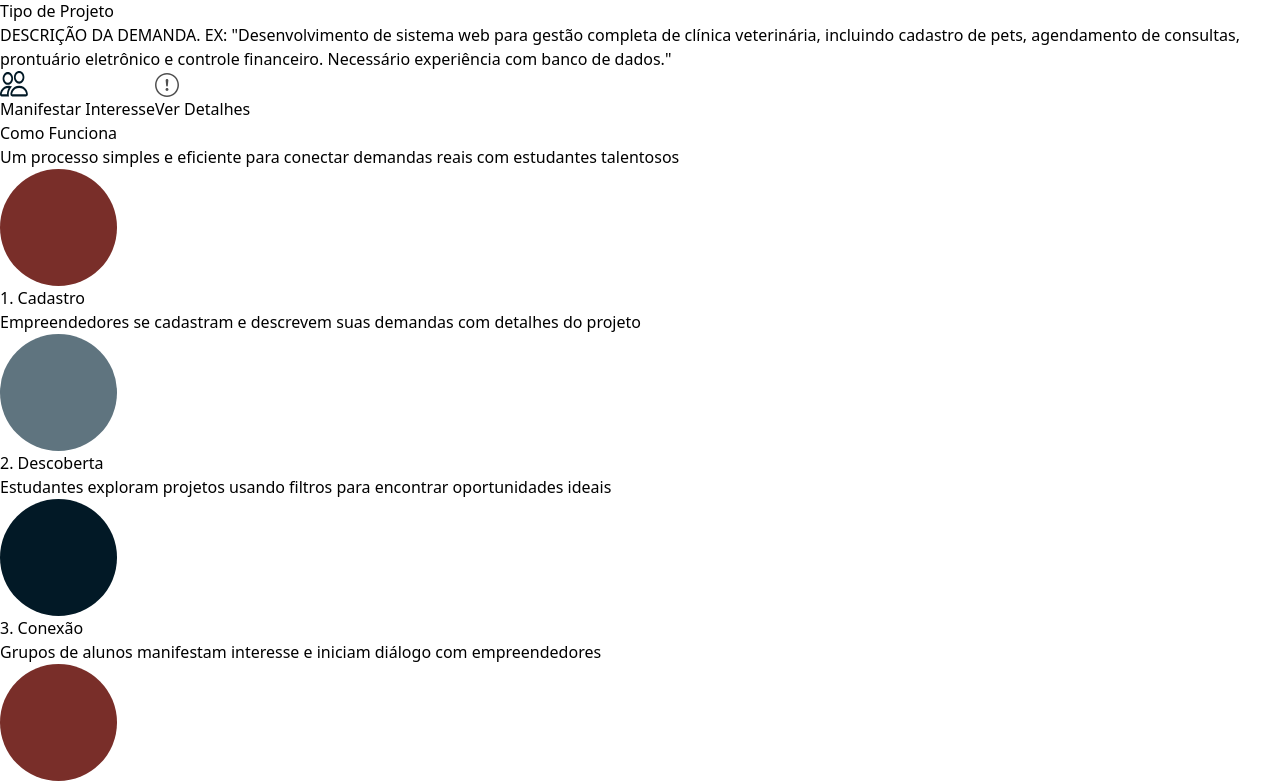
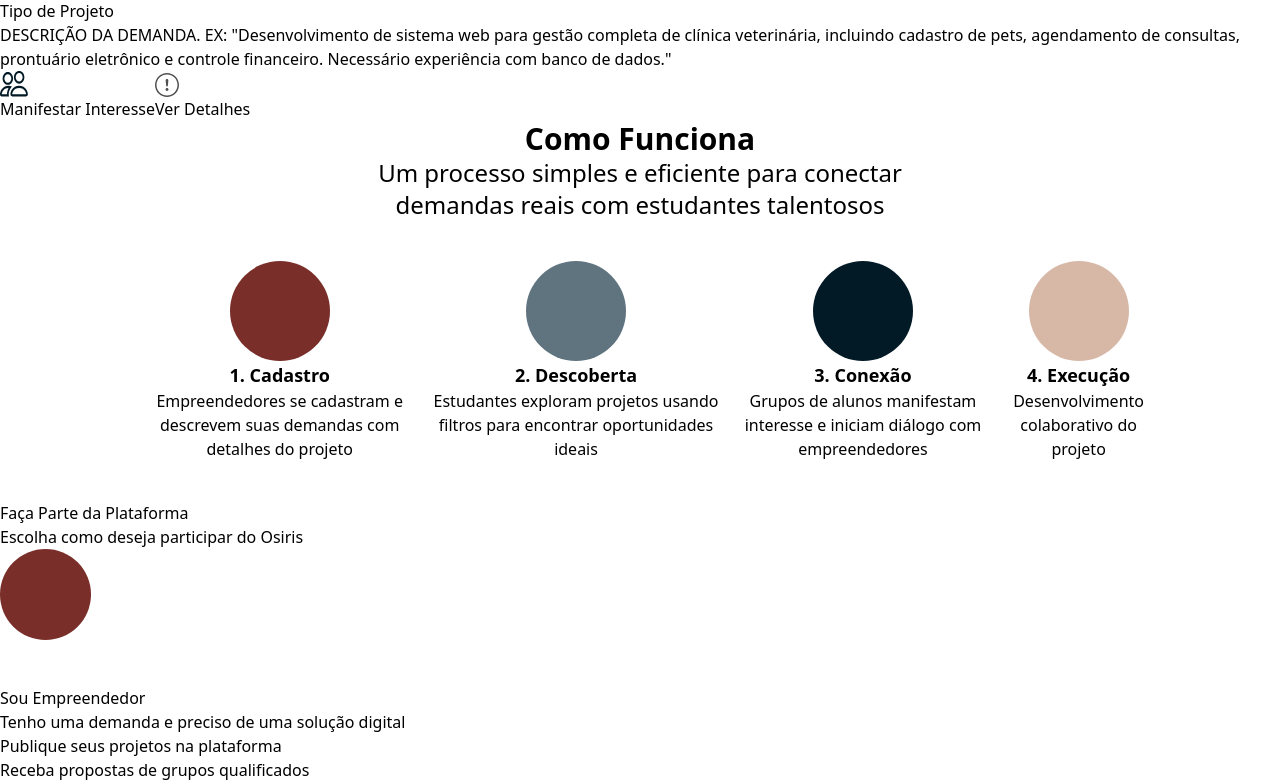
Before and after one commit to Infinito-1/osiris-react, a React (Vite) app: page / in a window 1280 px wide. Shown: the part 1137-1920 px from the top of the page. Built offline with nearby package versions, Linux system fonts and the light colour scheme.

Commit message:
estiliza sessão 'Como Funciona'

```diff
--- a/src/pages/home/Home.tsx
+++ b/src/pages/home/Home.tsx
@@ -10,6 +10,7 @@ import Pessoas from "../../assets/img/icones/pessoas.svg";
 import ExclamationCircle from "../../assets/img/icones/ExclamationCircle.svg";
 import EllipseCadastro from "../../assets/img/icones/Ellipse cadastro.svg";
 import EllipseDescoberta from "../../assets/img/icones/Ellipse descoberta.svg";
+import EllipseExecucao from "../../assets/img/icones/Ellipse execucao.svg"
 import EllipseConexao from "../../assets/img/icones/Ellipse conexao.svg";
 import EllipseLight from "../../assets/img/icones/Ellipse light.svg";
 import Lightbulb from "../../assets/img/icones/Lightbulb.svg";
@@ -23,16 +24,16 @@ function Home() {
     <>
       <main>
         <section className="bg-[#021926] p-10">
-            <h1 className="text-5xl justify-center font-semibold text-[#DAD4C8] mx-55 text-center">Conectamos <span className="text-[#A33E38]">Empreendedores</span> com <span className="text-[#A33E38]">Estudantes de Tecnologia</span></h1>
-            <p className="text-[#DAD4C8] text-center py-5 text-2xl mx-30">Plataforma que une demandas reais de negócios com projetos acadêmicos da Fatec Zona Leste, criando oportunidades de aprendizado prático e soluções inovadoras.</p>
+            <h1 className="text-5xl justify-center font-semibold text-[#DAD4C8] w-[70%] mx-auto text-center">Conectamos <span className="text-[#A33E38]">Empreendedores</span> com <span className="text-[#A33E38]">Estudantes de Tecnologia</span></h1>
+            <p className="text-[#DAD4C8] text-center py-5 text-2xl w-[80%] mx-auto">Plataforma que une demandas reais de negócios com projetos acadêmicos da Fatec Zona Leste, criando oportunidades de aprendizado prático e soluções inovadoras.</p>
 
             <div className="flex gap-5 justify-center">
-                <button className="text-white text-2x1 flex gap-1 bg-[#5F747F] rounded-2xl p-3 items-center">
+                <button className="text-white text-2x1 flex gap-1 bg-[#5F747F] rounded-2xl p-3 items-center cursor-pointer transition-opacity duration-300 hover:opacity-70">
                     <img className="size-6" src={foguete}/>
                     <p>Cadastrar Projeto</p>
                 </button>
 
-                <button className="bg-[#F1F7EE] text-2x1 flex gap-1 rounded-2xl p-3 items-center">
+                <button className="bg-[#F1F7EE] text-2x1 flex gap-1 rounded-2xl p-3 items-center cursor-pointer transition-opacity duration-300 hover:opacity-70">
                     <img className="size-4" src={pessoas}/>
                     <p className="text-[#021926]">Formar Equipe </p>
                 </button>
@@ -134,32 +135,32 @@ function Home() {
               </div>
         </section>
 
-        <section>
-            <h2>Como Funciona</h2>
-            <p>Um processo simples e eficiente para conectar demandas reais com estudantes talentosos</p>
+        <section className="text-center">
+            <h2 className="text-3xl font-semibold">Como Funciona</h2>
+            <p className="text-2xl w-[50%] mx-auto ">Um processo simples e eficiente para conectar demandas reais com estudantes talentosos</p>
 
-            <div>
+            <div className="flex justify-center mx-[10%] my-10">
                 <div>
-                    <img src={EllipseCadastro} />
-                    <h3>1. Cadastro</h3>
+                    <img className="size-25 mx-auto" src={EllipseCadastro} />
+                    <h3 className="font-semibold text-lg">1. Cadastro</h3>
                     <p>Empreendedores se cadastram e descrevem suas demandas com detalhes do projeto</p>
                 </div>
 
                 <div>
-                    <img src={EllipseDescoberta} />
-                    <h3>2. Descoberta</h3>
+                    <img className="size-25 mx-auto" src={EllipseDescoberta} />
+                    <h3 className="font-semibold text-lg">2. Descoberta</h3>
                     <p>Estudantes exploram projetos usando filtros para encontrar oportunidades ideais</p>
                 </div>
 
                 <div>
-                    <img src={EllipseConexao} />
-                    <h3>3. Conexão</h3>
+                    <img className="size-25 mx-auto" src={EllipseConexao} />
+                    <h3 className="font-semibold text-lg">3. Conexão</h3>
                     <p>Grupos de alunos manifestam interesse e iniciam diálogo com empreendedores</p>
                 </div>
 
                 <div>
-                    <img src={EllipseCadastro} />
-                    <h3>4. Execução</h3>
+                    <img className="size-25 mx-auto" src={EllipseExecucao} />
+                    <h3 className="font-semibold text-lg">4. Execução</h3>
                     <p>Desenvolvimento colaborativo do projeto</p>
                 </div>
             </div>
```
